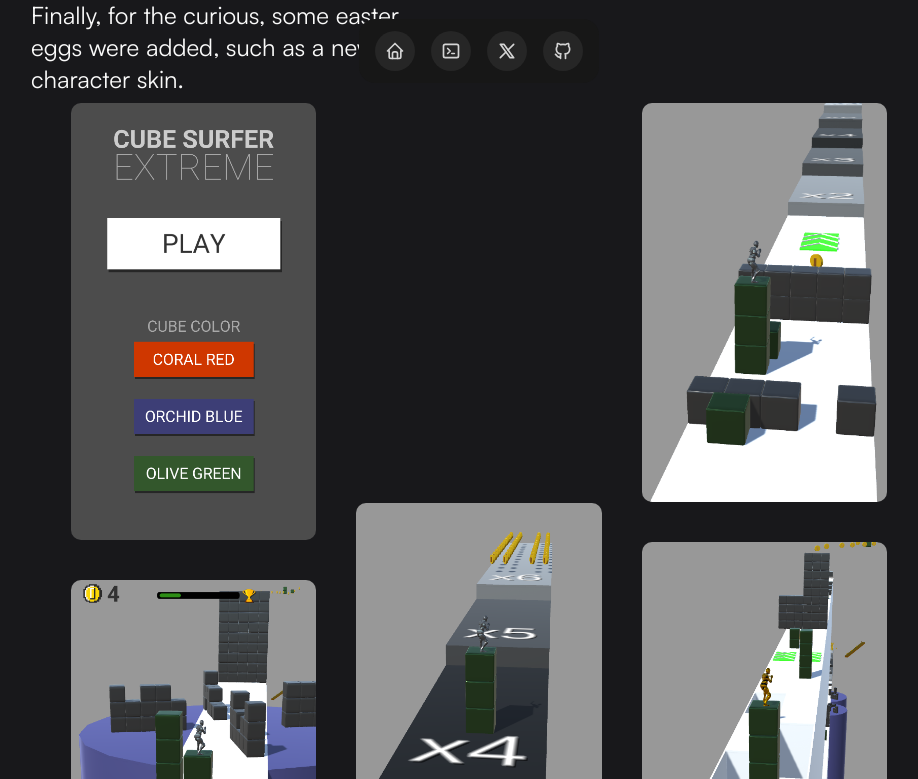
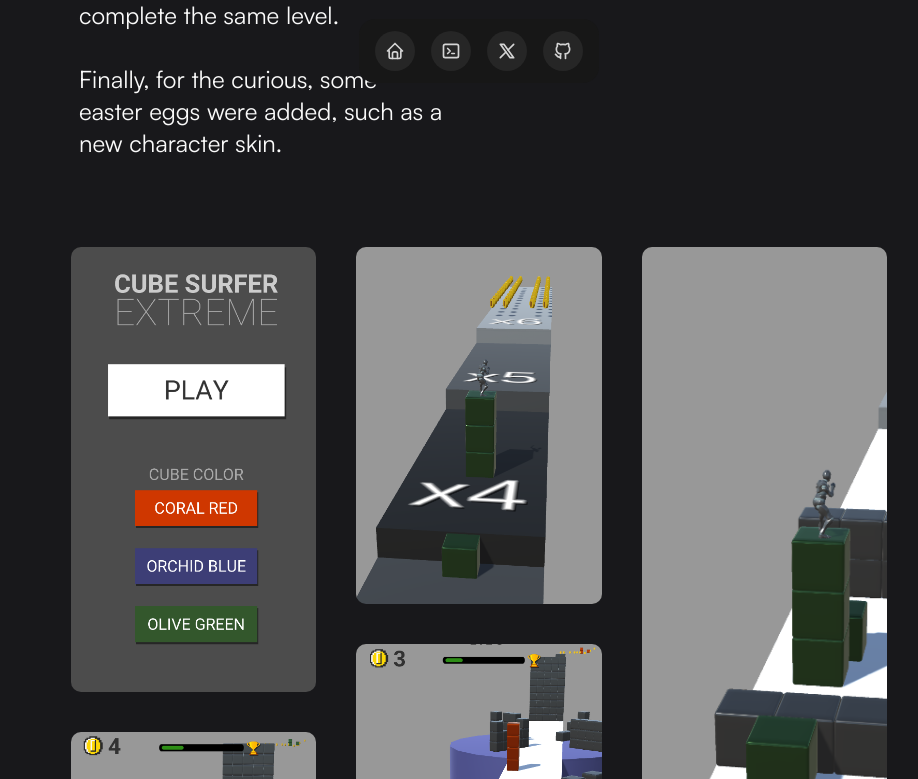
Before and after one commit to MahmoudHilani/portfolio, a Next.js app: page /cube-surfer in a window 1280 px wide. Shown: the part 701-1480 px from the top of the page, without its empty margins (161-1079 px from the left). Built offline with nearby package versions, Linux system fonts and the light colour scheme.

Commit message:
fix: mobile image scroll

```diff
--- a/src/app/cube-surfer/page.tsx
+++ b/src/app/cube-surfer/page.tsx
@@ -19,15 +19,15 @@
 
 export default function SurferPage() {
   return (
-    <div className="w-full  px-48 bg-zinc-900 ">
-      <div className="flex flex-col justify-center items-center text-6xl pt-8 mb-24 text-gray-500 relative font-roboto">
+    <div className="md:px-12 xl:px-48 bg-zinc-900 ">
+      <div className="flex flex-col justify-center items-center text-5xl lg:text-6xl pt-8 mb-24 text-gray-500 relative font-roboto">
         <div className="font-extrabold">CUBE SURFER</div>
-        <div className="font-extralight text-[88px] absolute top-19">
+        <div className="font-extralight text-7xl lg:text-[88px] absolute top-17 lg:top-19">
           EXTREME
         </div>
       </div>
-      <div className="grid grid-cols-2 my-12 ">
-        <div className="pr-8 text-2xl">
+      <div className="grid grid-cols-1 lg:grid-cols-2 my-12 px-12">
+        <div className="lg:pr-8 text-xl md:text-2xl">
           This Unity game was made for a university project where we met some of
           Huawei's dev team where they taught us the basics of game development.{" "}
           <br />
@@ -36,21 +36,21 @@
           <br />
           <br /> I made it so you can go outside of the platform which allows
           for more creative gameplay. I also added different verticality to the
-          game, allowing for multiple routes to complete the same level. <br />
+          game, allowing for multiple routes to complete the same level. <br /> <br />
           Finally, for the curious, some easter eggs were added, such as a new
           character skin.
         </div>
-        <div className="w-lg relative aspect-square">
+        <div className="relative aspect-square lg:aspect-auto xl:aspect-square">
           <CubeSurfer />
-          <div className="flex absolute bottom-6 left-2 items-center gap-2">
-            <InfoIcon width={18} />
+          <div className="flex absolute bottom-0 text-xs md:text-base md:bottom-7 md:left-2 lg:bottom-0 lg:right-8 xl:bottom-7 xl:left-2 items-center gap-2">
+            <InfoIcon  className="w-4 md:w-6" />
             The initial model for the character!
           </div>
         </div>
       </div>
 
-      <ParallaxScroll images={images} className="h-full w-full" />
-      <div className=" py-28 text-2xl">
+      <ParallaxScroll images={images} className="h-full w-full max-w-screen" />
+      <div className="px-12 py-28 text-2xl">
         The game was built using Unity. With free ready assets ready for use
         (Thank you open-source). The logic for the game was made using C#, with
         ad intergration on the HUAWEI App Gallery. <br /> For sound design, I
@@ -65,7 +65,7 @@
           <IconBrandGithub className="ml-1 " width={18} />.
         </Link>
       </div>
-      <div className="pb-32 text-lg">
+      <div className="px-12 pb-32 text-lg">
         P. S. This game was made in a big hurry and has many mistakes. I
         consider a terrible piece of work.
       </div>
--- a/src/components/ui/parallax-scroll.tsx
+++ b/src/components/ui/parallax-scroll.tsx
@@ -14,13 +14,12 @@
 }) => {
   const gridRef = useRef<any>(null);
   const { scrollYProgress } = useScroll({
-
+    target: gridRef,
+    offset: ["start start", "end start"],
   });
-  const isInView = useInView(gridRef, {margin: "100px"})
-  const offset = 0.42
-  const translateFirst = useTransform(scrollYProgress, [offset, 1], [0, -200]);
-  const translateSecond = useTransform(scrollYProgress, [offset, 1], [0, 200]);
-  const translateThird = useTransform(scrollYProgress, [offset, 1], [0, -200]);
+  const translateFirst = useTransform(scrollYProgress, [0, 1], [0, -200]);
+  const translateSecond = useTransform(scrollYProgress, [0, 1], [0, 200]);
+  const translateThird = useTransform(scrollYProgress, [0, 1], [0, -200]);
 
   const third = Math.ceil(images.length / 3);
 
@@ -28,25 +27,23 @@
   const secondPart = images.slice(third, 2 * third);
   const thirdPart = images.slice(2 * third);
 
-
   return (
+    <div>
+      {/* md and above */}
       <div
-      className={cn("items-start w-full scrollbar", className)}
+        className={cn("hidden md:flex md:items-start  scrollbar", className)}
         ref={gridRef}
       >
         <div
-        className="grid grid-cols-1 md:grid-cols-2 lg:grid-cols-3 items-start  max-w-5xl mx-auto gap-10 py-40 px-10"
+          className="flex h-full w-full overflow-x-scroll md:grid md:grid-cols-2 lg:grid-cols-3 items-start md:max-w-2xl lg:max-w-5xl mx-auto md:gap-6 lg:gap-10 pt-10  lg:pb-40 xl:px-10"
           ref={gridRef}
         >
-        <div className="grid gap-10">
+          <div className="flex h-full w-full overflow-x-scroll md:grid md:gap-6 lg:gap-10">
             {firstPart.map((el, idx) => (
-            <motion.div
-              style={{ y: translateFirst}} // Apply the translateY motion value here
-              key={"grid-1" + idx}
-            >
+              <motion.div style={{ y: translateFirst }} key={"grid-1" + idx}>
                 <img
                   src={el}
-                className="h-full w-full object-cover object-left-top rounded-lg gap-10 !m-0 !p-0"
+                  className="h-full w-full object-cover object-left-top rounded-lg gap-6 lg:gap-10 !m-0 !p-0"
                   height="850"
                   width="484"
                   alt="thumbnail"
@@ -54,12 +51,12 @@
               </motion.div>
             ))}
           </div>
-        <div className="grid gap-10">
+          <div className="flex h-full w-full overflow-x-scroll md:grid md:gap-6 lg:gap-10">
             {secondPart.map((el, idx) => (
               <motion.div style={{ y: translateSecond }} key={"grid-2" + idx}>
                 <img
                   src={el}
-                className="h-full w-full object-cover object-left-top rounded-lg gap-10 !m-0 !p-0"
+                  className="h-full w-full object-cover object-left-top rounded-lg gap-6 lg:gap-10 !m-0 !p-0"
                   height="850"
                   width="484"
                   alt="thumbnail"
@@ -67,12 +64,12 @@
               </motion.div>
             ))}
           </div>
-        <div className="grid gap-10">
+          <div className="flex h-full w-full overflow-x-scroll md:grid md:gap-6 lg:gap-10">
             {thirdPart.map((el, idx) => (
               <motion.div style={{ y: translateThird }} key={"grid-3" + idx}>
                 <img
                   src={el}
-                className="h-full w-full object-cover object-left-top rounded-lg gap-10 !m-0 !p-0"
+                  className="h-full w-full object-cover object-left-top rounded-lg gap-6 lg:gap-10 !m-0 !p-0"
                   height="850"
                   width="484"
                   alt="thumbnail"
@@ -82,5 +79,12 @@
           </div>
         </div>
       </div>
+
+      <div className="flex overflow-x-scroll snap-x px-12 scrollbar md:hidden">
+        {images.map((image, idx) => (
+          <img key={image} src={image} height={850} width={484} alt="thumbnail" className="rounded-xl mx-4 max-w-xs shadow-lg snap-center"></img>
+        ))}
+      </div>
+    </div>
   );
 };
```
Lines whose indentation alone changed are shown as unchanged.
